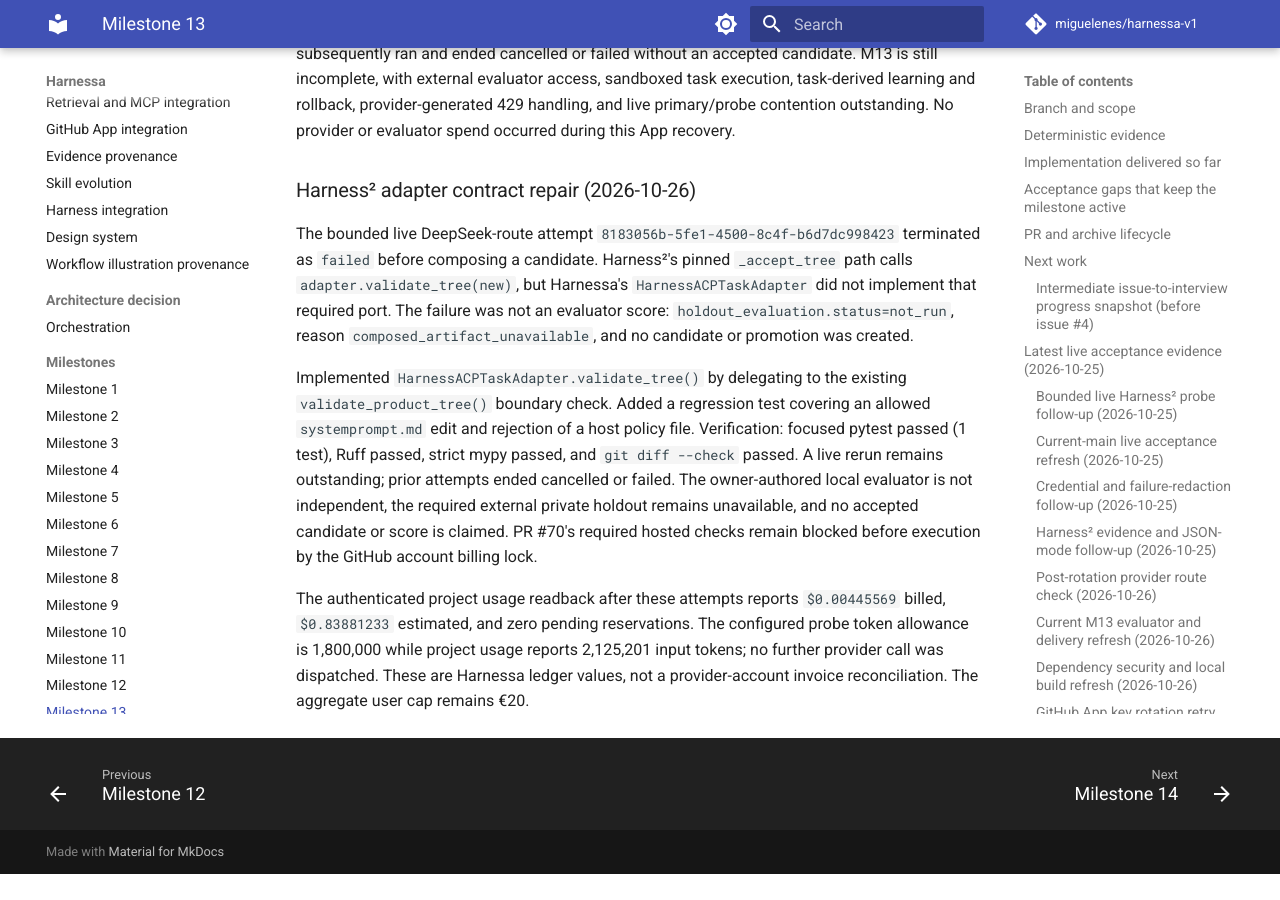
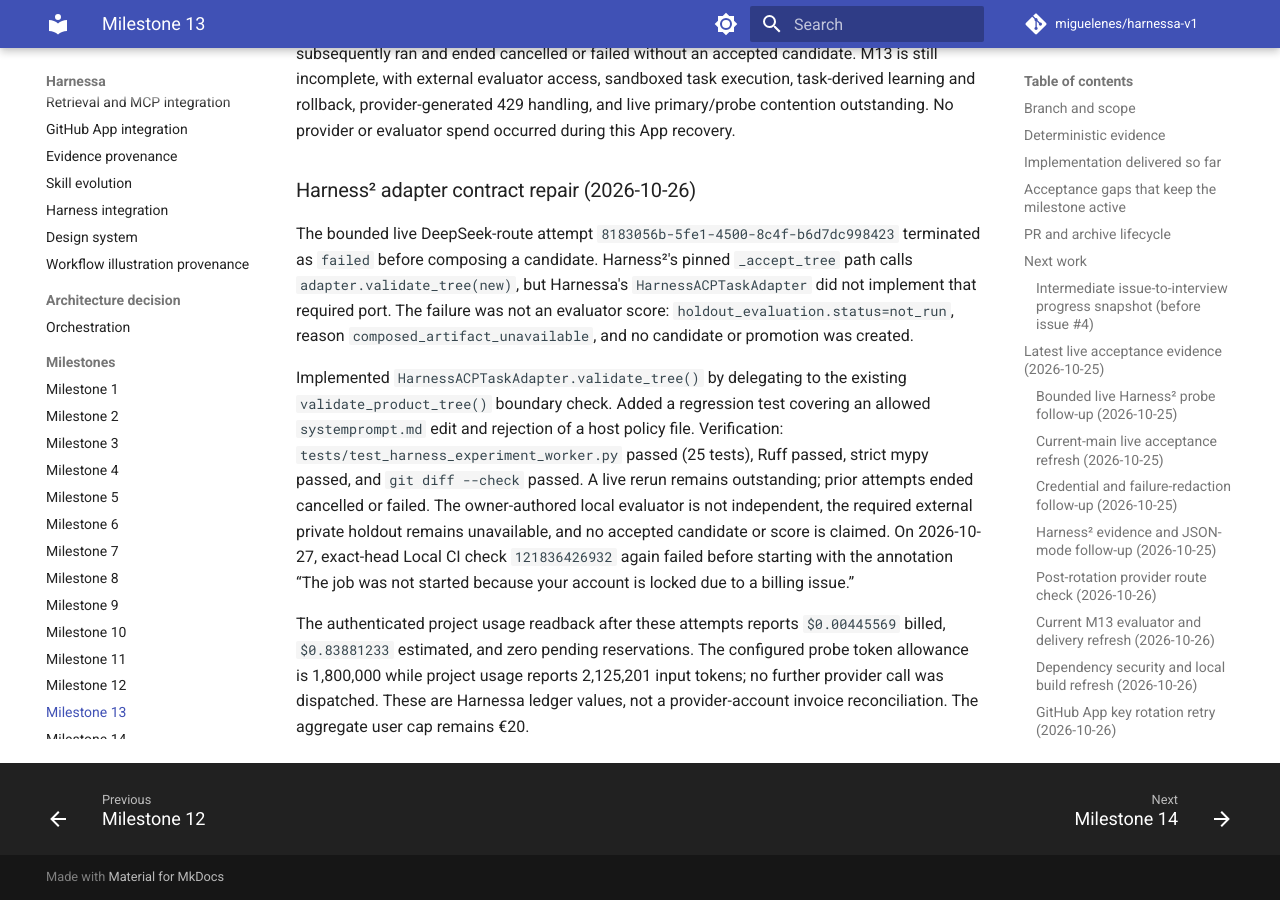
Before and after one commit to miguelenes/harnessa-v1, an MkDocs documentation site: the page built from docs/milestones/13.md, in a window 1280 px wide and 900 px high, scrolled down 22573 px. Built offline with MkDocs 1.6.1 and Material for MkDocs 9.7.7, drawn with Linux system fonts in a browser that asks for light colours; comment, search, counter and statistics services are not loaded; before the commit the page ends 23447 px from its top, so only the background shows below that.

Commit message:
docs: record M13 adapter verification results

```diff
--- a/docs/milestones/13.md
+++ b/docs/milestones/13.md
@@ -335,6 +335,6 @@
 
 The bounded live DeepSeek-route attempt `8183056b-5fe1-4500-8c4f-b6d7dc998423` terminated as `failed` before composing a candidate. Harness²'s pinned `_accept_tree` path calls `adapter.validate_tree(new)`, but Harnessa's `HarnessACPTaskAdapter` did not implement that required port. The failure was not an evaluator score: `holdout_evaluation.status=not_run`, reason `composed_artifact_unavailable`, and no candidate or promotion was created.
 
-Implemented `HarnessACPTaskAdapter.validate_tree()` by delegating to the existing `validate_product_tree()` boundary check. Added a regression test covering an allowed `systemprompt.md` edit and rejection of a host policy file. Verification: focused pytest passed (1 test), Ruff passed, strict mypy passed, and `git diff --check` passed. A live rerun remains outstanding; prior attempts ended cancelled or failed. The owner-authored local evaluator is not independent, the required external private holdout remains unavailable, and no accepted candidate or score is claimed. PR #70's required hosted checks remain blocked before execution by the GitHub account billing lock.
+Implemented `HarnessACPTaskAdapter.validate_tree()` by delegating to the existing `validate_product_tree()` boundary check. Added a regression test covering an allowed `systemprompt.md` edit and rejection of a host policy file. Verification: `tests/test_harness_experiment_worker.py` passed (25 tests), Ruff passed, strict mypy passed, and `git diff --check` passed. A live rerun remains outstanding; prior attempts ended cancelled or failed. The owner-authored local evaluator is not independent, the required external private holdout remains unavailable, and no accepted candidate or score is claimed. On 2026-10-27, exact-head Local CI check `121836426932` again failed before starting with the annotation “The job was not started because your account is locked due to a billing issue.”
 
 The authenticated project usage readback after these attempts reports `$0.00445569` billed, `$0.83881233` estimated, and zero pending reservations. The configured probe token allowance is 1,800,000 while project usage reports 2,125,201 input tokens; no further provider call was dispatched. These are Harnessa ledger values, not a provider-account invoice reconciliation. The aggregate user cap remains €20.
```
